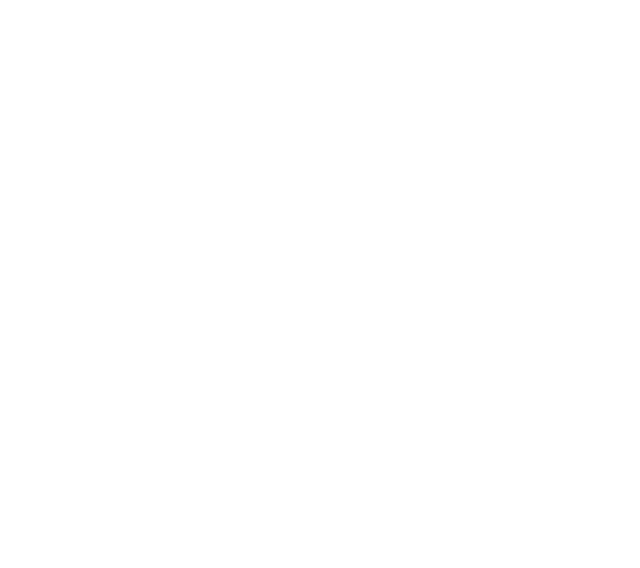
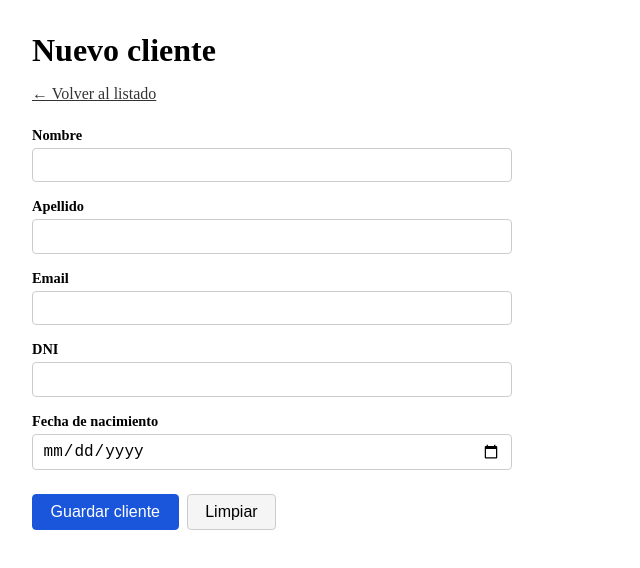
Before and after one commit to gngian10/customers-frontend, an Angular app: page /customers/new in a window 1280 px wide. Before the commit this address led to /. Shown: the top 568 px of the page, without its empty margins (0-640 px from the left). Built offline with nearby package versions, Linux system fonts and the light colour scheme.

Commit message:
feat: add form customer creation

```diff
--- a/src/app/app.routes.ts
+++ b/src/app/app.routes.ts
@@ -6,5 +6,10 @@
     loadComponent: () =>
       import('./features/customers/customer-list/customer-list').then((m) => m.CustomerList)
   },
+  {
+    path: 'customers/new',
+    loadComponent: () =>
+      import('./features/customers/customer-form/customer-form').then((m) => m.CustomerForm)
+  },
   { path: '', pathMatch: 'full', redirectTo: 'customers' }
 ];
--- /dev/null
+++ b/src/app/features/customers/customer-form/customer-form.html
@@ -0,0 +1,94 @@
+<h1>Nuevo cliente</h1>
+
+<p class="nav-link"><a routerLink="/customers">&larr; Volver al listado</a></p>
+
+@if (successMessage()) {
+  <p class="status-message status-message--success">{{ successMessage() }}</p>
+}
+
+@if (apiErrorMessage()) {
+  <p class="status-message status-message--error">{{ apiErrorMessage() }}</p>
+}
+
+<form class="customer-form" [formGroup]="form" (ngSubmit)="submit()">
+  <div class="form-field">
+    <label for="nombre">Nombre</label>
+    <input id="nombre" type="text" formControlName="nombre" />
+    @if (form.controls.nombre.touched && form.controls.nombre.invalid) {
+      <p class="field-error">
+        @if (form.controls.nombre.errors?.['required']) {
+          El nombre es obligatorio.
+        } @else if (form.controls.nombre.errors?.['backend']) {
+          {{ form.controls.nombre.errors?.['backend'] }}
+        }
+      </p>
+    }
+  </div>
+
+  <div class="form-field">
+    <label for="apellido">Apellido</label>
+    <input id="apellido" type="text" formControlName="apellido" />
+    @if (form.controls.apellido.touched && form.controls.apellido.invalid) {
+      <p class="field-error">
+        @if (form.controls.apellido.errors?.['required']) {
+          El apellido es obligatorio.
+        } @else if (form.controls.apellido.errors?.['backend']) {
+          {{ form.controls.apellido.errors?.['backend'] }}
+        }
+      </p>
+    }
+  </div>
+
+  <div class="form-field">
+    <label for="email">Email</label>
+    <input id="email" type="email" formControlName="email" />
+    @if (form.controls.email.touched && form.controls.email.invalid) {
+      <p class="field-error">
+        @if (form.controls.email.errors?.['required']) {
+          El email es obligatorio.
+        } @else if (form.controls.email.errors?.['email']) {
+          El email debe tener un formato válido.
+        } @else if (form.controls.email.errors?.['backend']) {
+          {{ form.controls.email.errors?.['backend'] }}
+        }
+      </p>
+    }
+  </div>
+
+  <div class="form-field">
+    <label for="dni">DNI</label>
+    <input id="dni" type="text" formControlName="dni" />
+    @if (form.controls.dni.touched && form.controls.dni.invalid) {
+      <p class="field-error">
+        @if (form.controls.dni.errors?.['required']) {
+          El DNI es obligatorio.
+        } @else if (form.controls.dni.errors?.['pattern']) {
+          El DNI debe contener exactamente 8 dígitos.
+        } @else if (form.controls.dni.errors?.['backend']) {
+          {{ form.controls.dni.errors?.['backend'] }}
+        }
+      </p>
+    }
+  </div>
+
+  <div class="form-field">
+    <label for="fechaNacimiento">Fecha de nacimiento</label>
+    <input id="fechaNacimiento" type="date" formControlName="fechaNacimiento" />
+    @if (form.controls.fechaNacimiento.touched && form.controls.fechaNacimiento.invalid) {
+      <p class="field-error">
+        @if (form.controls.fechaNacimiento.errors?.['required']) {
+          La fecha de nacimiento es obligatoria.
+        } @else if (form.controls.fechaNacimiento.errors?.['futureDate']) {
+          La fecha de nacimiento no puede ser futura.
+        } @else if (form.controls.fechaNacimiento.errors?.['backend']) {
+          {{ form.controls.fechaNacimiento.errors?.['backend'] }}
+        }
+      </p>
+    }
+  </div>
+
+  <div class="form-actions">
+    <button type="submit" [disabled]="submitting()">Guardar cliente</button>
+    <button type="button" (click)="resetForm()">Limpiar</button>
+  </div>
+</form>
--- /dev/null
+++ b/src/app/features/customers/customer-form/customer-form.scss
@@ -0,0 +1,119 @@
+:host {
+  display: block;
+  padding: 1.5rem;
+}
+
+h1 {
+  margin: 0 0 1rem;
+}
+
+.nav-link {
+  margin: 0 0 1.5rem;
+
+  a {
+    color: #333;
+  }
+}
+
+.status-message {
+  padding: 0.6rem 0.9rem;
+  border-radius: 4px;
+  margin-bottom: 1rem;
+
+  &--success {
+    color: #14532d;
+    background-color: #e6f4ea;
+    border: 1px solid #b7e1c1;
+  }
+
+  &--error {
+    color: #b00020;
+    background-color: #fdecec;
+    border: 1px solid #f3b8b8;
+  }
+}
+
+.customer-form {
+  display: flex;
+  flex-direction: column;
+  gap: 1rem;
+  max-width: 480px;
+}
+
+.form-field {
+  display: flex;
+  flex-direction: column;
+  gap: 0.25rem;
+
+  label {
+    font-weight: 600;
+    font-size: 0.9rem;
+  }
+
+  input {
+    padding: 0.45rem 0.6rem;
+    border: 1px solid #ccc;
+    border-radius: 4px;
+    font-size: 1rem;
+    width: 100%;
+    box-sizing: border-box;
+  }
+}
+
+.field-error {
+  margin: 0;
+  color: #b00020;
+  font-size: 0.85rem;
+}
+
+.form-actions {
+  display: flex;
+  gap: 0.5rem;
+  margin-top: 0.5rem;
+
+  button {
+    padding: 0.5rem 1.1rem;
+    border: 1px solid #ccc;
+    border-radius: 4px;
+    background-color: #f5f5f5;
+    cursor: pointer;
+    font-size: 1rem;
+
+    &:hover:not(:disabled) {
+      background-color: #eaeaea;
+    }
+
+    &:disabled {
+      opacity: 0.6;
+      cursor: not-allowed;
+    }
+  }
+
+  button[type='submit'] {
+    background-color: #1a56db;
+    border-color: #1a56db;
+    color: #fff;
+
+    &:hover:not(:disabled) {
+      background-color: #1544ab;
+    }
+  }
+}
+
+@media (max-width: 480px) {
+  :host {
+    padding: 1rem;
+  }
+
+  .customer-form {
+    max-width: 100%;
+  }
+
+  .form-actions {
+    flex-direction: column;
+
+    button {
+      width: 100%;
+    }
+  }
+}
--- /dev/null
+++ b/src/app/features/customers/customer-form/customer-form.ts
@@ -0,0 +1,100 @@
+import { HttpErrorResponse } from '@angular/common/http';
+import { Component, inject, signal } from '@angular/core';
+import { AbstractControl, FormBuilder, ReactiveFormsModule, ValidationErrors, Validators } from '@angular/forms';
+import { RouterLink } from '@angular/router';
+
+import { CustomerService } from '../../../core/services/customer.service';
+import { ApiError } from '../../../models/api-error.model';
+import { CreateCustomerRequest } from '../../../models/create-customer-request.model';
+
+function futureDateValidator(control: AbstractControl): ValidationErrors | null {
+  if (!control.value) {
+    return null;
+  }
+
+  const inputDate = new Date(control.value);
+  const today = new Date();
+  today.setHours(0, 0, 0, 0);
+
+  return inputDate > today ? { futureDate: true } : null;
+}
+
+@Component({
+  selector: 'app-customer-form',
+  standalone: true,
+  imports: [ReactiveFormsModule, RouterLink],
+  templateUrl: './customer-form.html',
+  styleUrl: './customer-form.scss'
+})
+export class CustomerForm {
+  private readonly fb = inject(FormBuilder);
+  private readonly customerService = inject(CustomerService);
+
+  protected readonly submitting = signal(false);
+  protected readonly apiErrorMessage = signal<string | null>(null);
+  protected readonly successMessage = signal<string | null>(null);
+
+  protected readonly form = this.fb.nonNullable.group({
+    nombre: ['', Validators.required],
+    apellido: ['', Validators.required],
+    email: ['', [Validators.required, Validators.email]],
+    dni: ['', [Validators.required, Validators.pattern(/^\d{8}$/)]],
+    fechaNacimiento: ['', [Validators.required, futureDateValidator]]
+  });
+
+  protected submit(): void {
+    this.successMessage.set(null);
+
+    if (this.form.invalid) {
+      this.form.markAllAsTouched();
+      return;
+    }
+
+    this.apiErrorMessage.set(null);
+    this.submitting.set(true);
+
+    const request: CreateCustomerRequest = this.form.getRawValue();
+
+    this.customerService.createCustomer(request).subscribe({
+      next: () => {
+        this.submitting.set(false);
+        this.successMessage.set('Cliente creado correctamente.');
+        this.apiErrorMessage.set(null);
+        this.form.reset();
+      },
+      error: (error: HttpErrorResponse) => {
+        this.submitting.set(false);
+        this.handleError(error);
+      }
+    });
+  }
+
+  protected resetForm(): void {
+    this.form.reset();
+    this.apiErrorMessage.set(null);
+    this.successMessage.set(null);
+  }
+
+  private handleError(error: HttpErrorResponse): void {
+    const apiError = error.error as ApiError | undefined;
+
+    if (error.status === 400 && apiError?.errors) {
+      for (const [field, message] of Object.entries(apiError.errors)) {
+        const control = this.form.get(field);
+        if (control) {
+          control.setErrors({ backend: message });
+          control.markAsTouched();
+        }
+      }
+      this.apiErrorMessage.set(apiError.message);
+      return;
+    }
+
+    if (error.status === 409 && apiError?.message) {
+      this.apiErrorMessage.set(apiError.message);
+      return;
+    }
+
+    this.apiErrorMessage.set('No se pudo crear el cliente.');
+  }
+}
--- a/src/app/features/customers/customer-list/customer-list.html
+++ b/src/app/features/customers/customer-list/customer-list.html
@@ -1,4 +1,6 @@
 <h1>Clientes</h1>
+
+<p class="nav-link"><a routerLink="/customers/new">+ Nuevo cliente</a></p>
 
 <form class="filter-form" (ngSubmit)="search()">
   <div class="filter-field">
--- a/src/app/features/customers/customer-list/customer-list.scss
+++ b/src/app/features/customers/customer-list/customer-list.scss
@@ -5,6 +5,20 @@
 
 h1 {
   margin: 0 0 1rem;
+}
+
+.nav-link {
+  margin: 0 0 1rem;
+
+  a {
+    color: #1a56db;
+    font-weight: 600;
+    text-decoration: none;
+
+    &:hover {
+      text-decoration: underline;
+    }
+  }
 }
 
 .filter-form {
--- a/src/app/features/customers/customer-list/customer-list.ts
+++ b/src/app/features/customers/customer-list/customer-list.ts
@@ -1,6 +1,7 @@
 import { Component, OnInit, inject, signal } from '@angular/core';
 import { DatePipe } from '@angular/common';
 import { FormsModule } from '@angular/forms';
+import { RouterLink } from '@angular/router';
 import { Observable } from 'rxjs';
 
 import { CustomerService } from '../../../core/services/customer.service';
@@ -9,7 +10,7 @@
 @Component({
   selector: 'app-customer-list',
   standalone: true,
-  imports: [DatePipe, FormsModule],
+  imports: [DatePipe, FormsModule, RouterLink],
   templateUrl: './customer-list.html',
   styleUrl: './customer-list.scss'
 })
```
